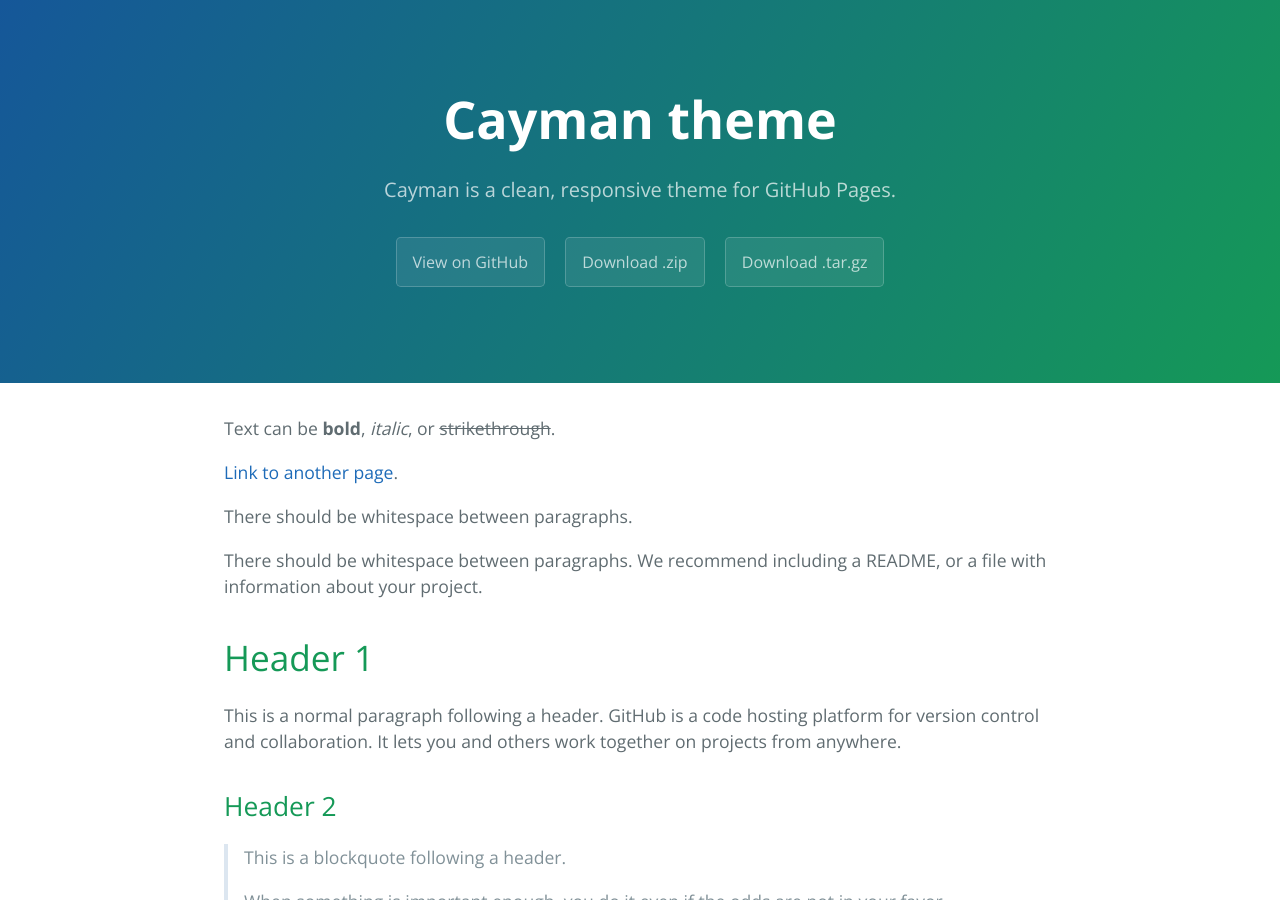
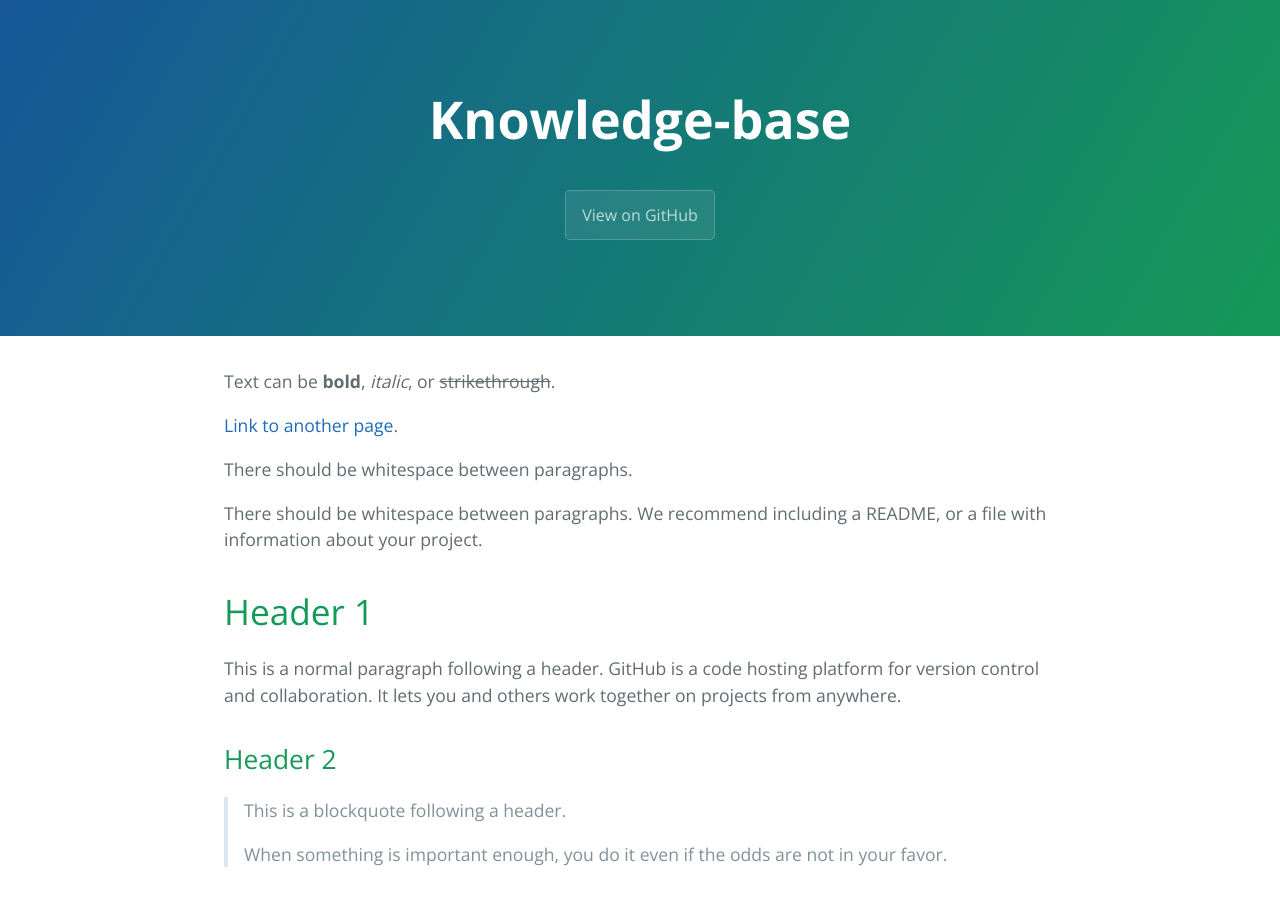
Before and after one commit to Walter-Gaitan/knowledge-base, a Jekyll site: the page built from index.md, in a window 1280 px wide and 900 px high. Built offline with Jekyll 4.4.1, drawn with Linux system fonts in a browser that asks for light colours; the repository's description, which GitHub fills in, is left out.

Commit message:
add config

```diff
--- a/_config.yml
+++ b/_config.yml
@@ -1,5 +1,4 @@
-title: Cayman theme
-description: Cayman is a clean, responsive theme for GitHub Pages.
-show_downloads: true
-google_analytics:
-theme: jekyll-theme-cayman
+remote_theme: pages-themes/cayman@v0.2.0
+plugins:
+- jekyll-remote-theme # add this line to the plugins list if you already have one
+title: Knowledge-base
```
